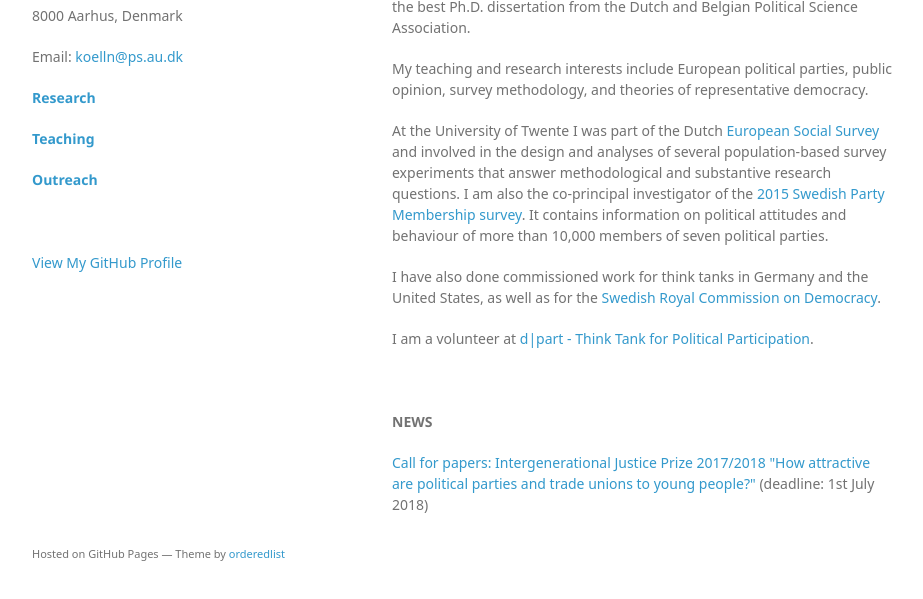
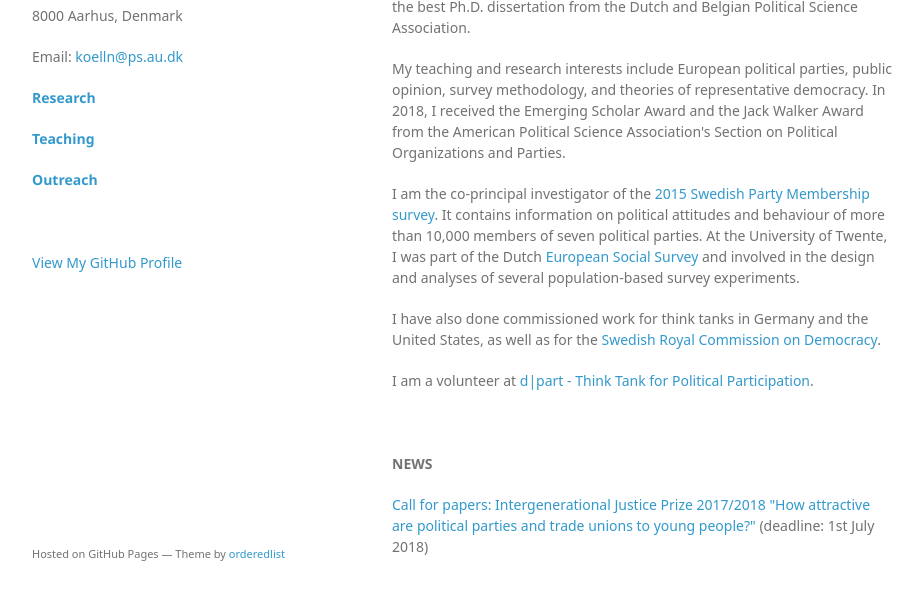
Before and after one commit to annkristinkoelln/annkristinkoelln.github.io, a plain HTML site: page index.html in a window 1280 px wide. Shown: the part 167-766 px from the top of the page, without its empty margins (178-1101 px from the left). Drawn offline with Linux system fonts and the light colour scheme; a web font is replaced by a local one.

Commit message:
Update index.html

```diff
--- a/index.html
+++ b/index.html
@@ -33,9 +33,9 @@
       <section>
         <p>I am an Associate Professor at the <a href="http://ps.au.dk/en/">Department of Political Science</a> at <a href="http://www.au.dk/en/">Aarhus University</a>. Previously, I held positions as Research Fellow at <a href="http://www.kuleuven.be/english/">KU Leuven</a>, <a href="http://forte.se/om-forte/internationella-samarbeten/europa/cofas/">COFAS Marie Curie Fellow</a> at the <a href="http://www.gu.se/english/?languageId=100001&disableRedirect=true&returnUrl=http%3A%2F%2Fwww.gu.se%2F">University of Gothenburg</a> and as Junior Researcher at the <a href="https://www.utwente.nl/bms/pa/">University of Twente</a>, where I also obtained my Ph.D. in political science in 2014. The thesis won the <a href="http://politicologie.nl/?page_id=15">2015 Jaarprijs Politicologie</a> for the best Ph.D. dissertation from the Dutch and Belgian Political Science Association. </p>
 
-<p>My teaching and research interests include European political parties, public opinion, survey methodology, and theories of representative democracy.</p>
+<p>My teaching and research interests include European political parties, public opinion, survey methodology, and theories of representative democracy. In 2018, I received the Emerging Scholar Award and the Jack Walker Award from the American Political Science Association's Section on Political Organizations and Parties.</p>
 
-<p>At the University of Twente I was part of the Dutch <a href="http://www.europeansocialsurvey.org">European Social Survey</a> and involved in the design and analyses of several population-based survey experiments that answer methodological and substantive research questions. I am also the co-principal investigator of the <a href="http://partiforskning.gu.se/Forskning+om+partier/partimedlemsundersokning/party-membership-survey-2015">2015 Swedish Party Membership survey</a>. It contains information on political attitudes and behaviour of more than 10,000 members of seven political parties.  </p>
+<p>I am the co-principal investigator of the <a href="http://partiforskning.gu.se/Forskning+om+partier/partimedlemsundersokning/party-membership-survey-2015">2015 Swedish Party Membership survey</a>. It contains information on political attitudes and behaviour of more than 10,000 members of seven political parties. At the University of Twente, I was part of the Dutch <a href="http://www.europeansocialsurvey.org">European Social Survey</a> and involved in the design and analyses of several population-based survey experiments.</p>
 
 <p> I have also done commissioned work for think tanks in Germany and the United States, as well as for the <a href="http://www.regeringen.se/rattsdokument/statens-offentliga-utredningar/2016/01/sou-201596/">Swedish Royal Commission on Democracy</a>.</p>
 
```
